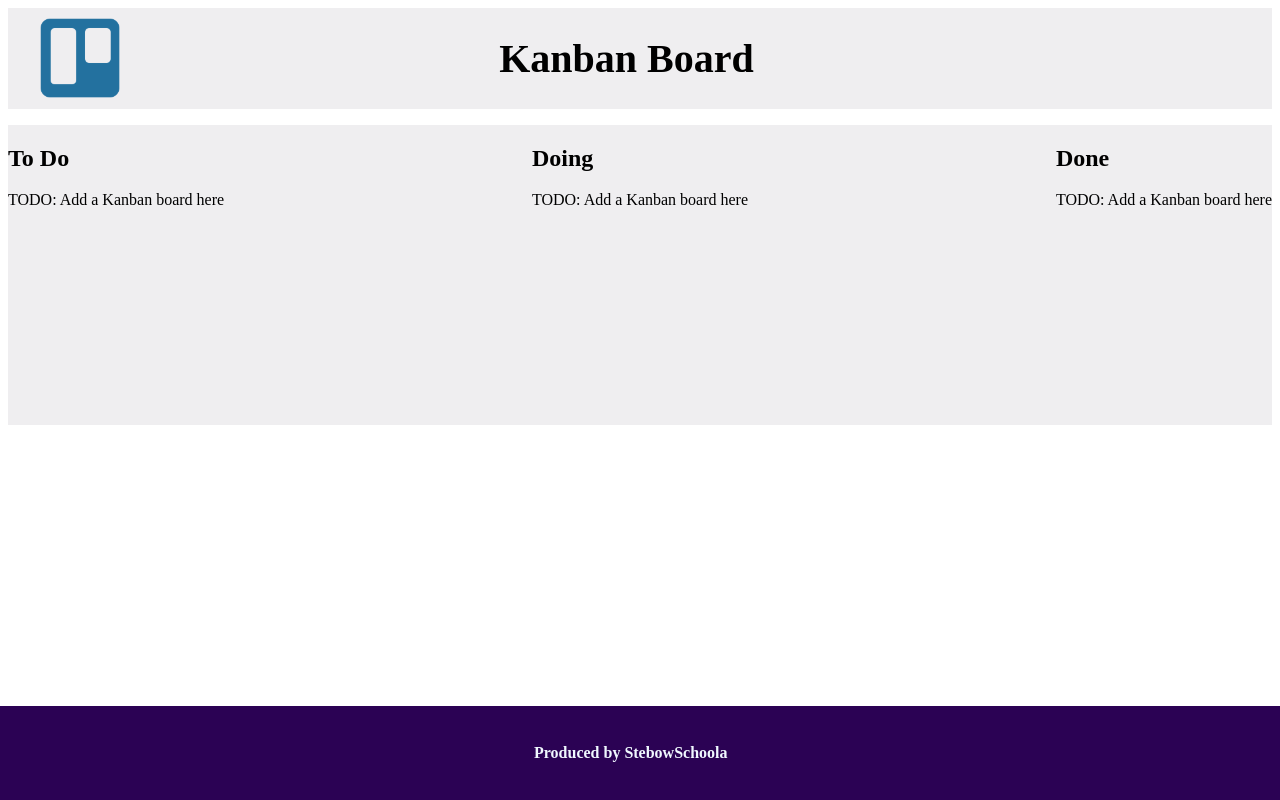
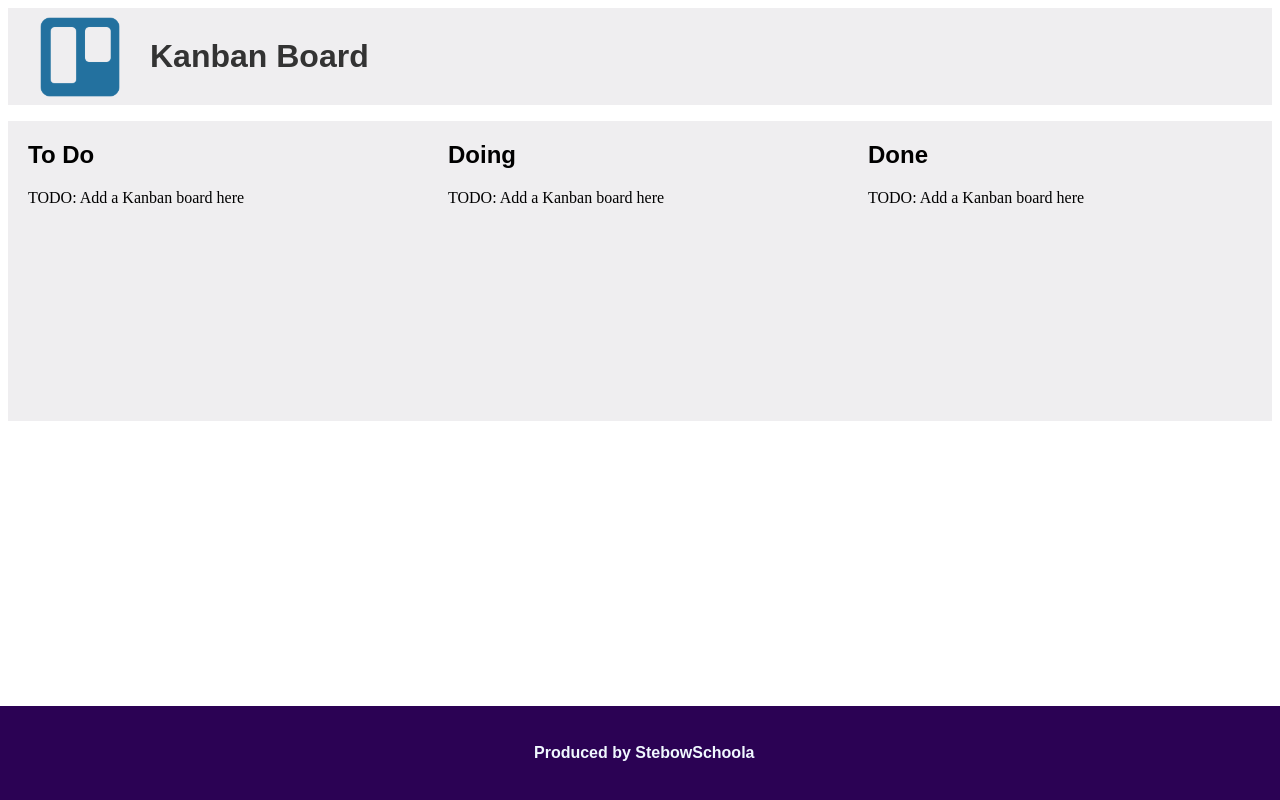
Before and after one commit to bschoola/kanban-board, an Angular app in the folder front/kanban-board/: page / in a window 1280 px wide. Built offline with nearby package versions, Linux system fonts and the light colour scheme.

Commit message:
feat: board fixed and font family applied in footer and board items.

```diff
--- a/front/kanban-board/src/app/board/board.component.css
+++ b/front/kanban-board/src/app/board/board.component.css
@@ -1,24 +1,23 @@
   main {
     width: 100%;
     height: 300px;
-    background:#efeef0;
+    background: #efeef0;
     margin: 0 auto 1rem auto;
     display: flex;
     flex-direction: row; /* Ensures items are placed in a row */
     gap: 16px; /* Optional: Adds spacing between the items */
-
     justify-content: space-between;
   }
 
-  .main app-workspace:first-child {
-    margin-left: 0; /* Remove left margin for the first element */
+  main app-workspace:first-child {
+    margin-left: 20px; /* Add left margin for the first element */
   }
 
-  .main app-workspace:last-child {
-    margin-right: 0; /* Remove right margin for the last element */
+  main app-workspace:last-child {
+    margin-right: 20px; /* Add right margin for the last element */
   }
 
-  .main app-workspace {
+  main app-workspace {
     flex: 1; /* Ensures all items take equal space */
     margin: 0 10px; /* Optional: Add spacing between elements */
   }
--- a/front/kanban-board/src/app/footer/footer.component.css
+++ b/front/kanban-board/src/app/footer/footer.component.css
@@ -15,4 +15,5 @@ footer h3 {
     font-size: 1.0rem;
     color: aliceblue;
     padding-left: 40%;
+    font-family: Arial, sans-serif;
 }
--- a/front/kanban-board/src/app/header/header.component.css
+++ b/front/kanban-board/src/app/header/header.component.css
@@ -15,6 +15,10 @@ header img {
 }
 
 header h1 {
-    font-size: 2.5rem;
     padding-left: 30%;
+    font-family: Arial, sans-serif;
+    font-size: 2rem;
+    color: #333;
+    margin: 30px;
+    padding: 0;
 }
--- a/front/kanban-board/src/app/header/header.component.html
+++ b/front/kanban-board/src/app/header/header.component.html
@@ -1,4 +1,6 @@
 <header>
     <img src="assets/logo.png" alt="Kanban Board Logotipo" />
-    <h1>Kanban Board</h1>
+    <h1>
+        Kanban Board
+    </h1>
 </header>
--- a/front/kanban-board/src/app/workspace/workspace.component.css
+++ b/front/kanban-board/src/app/workspace/workspace.component.css
@@ -0,0 +1,4 @@
+
+h2 {
+    font-family: Arial, sans-serif;
+}
```
